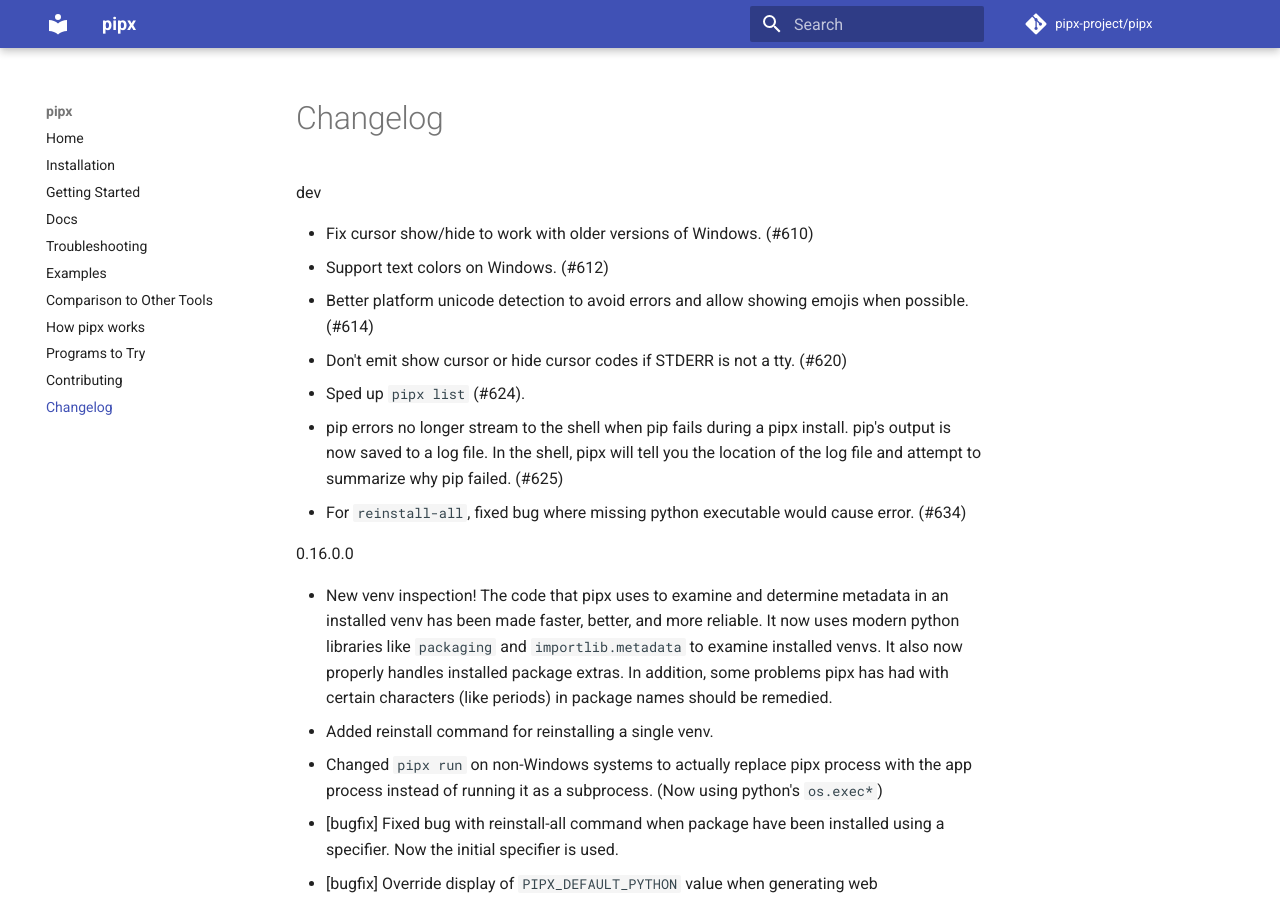
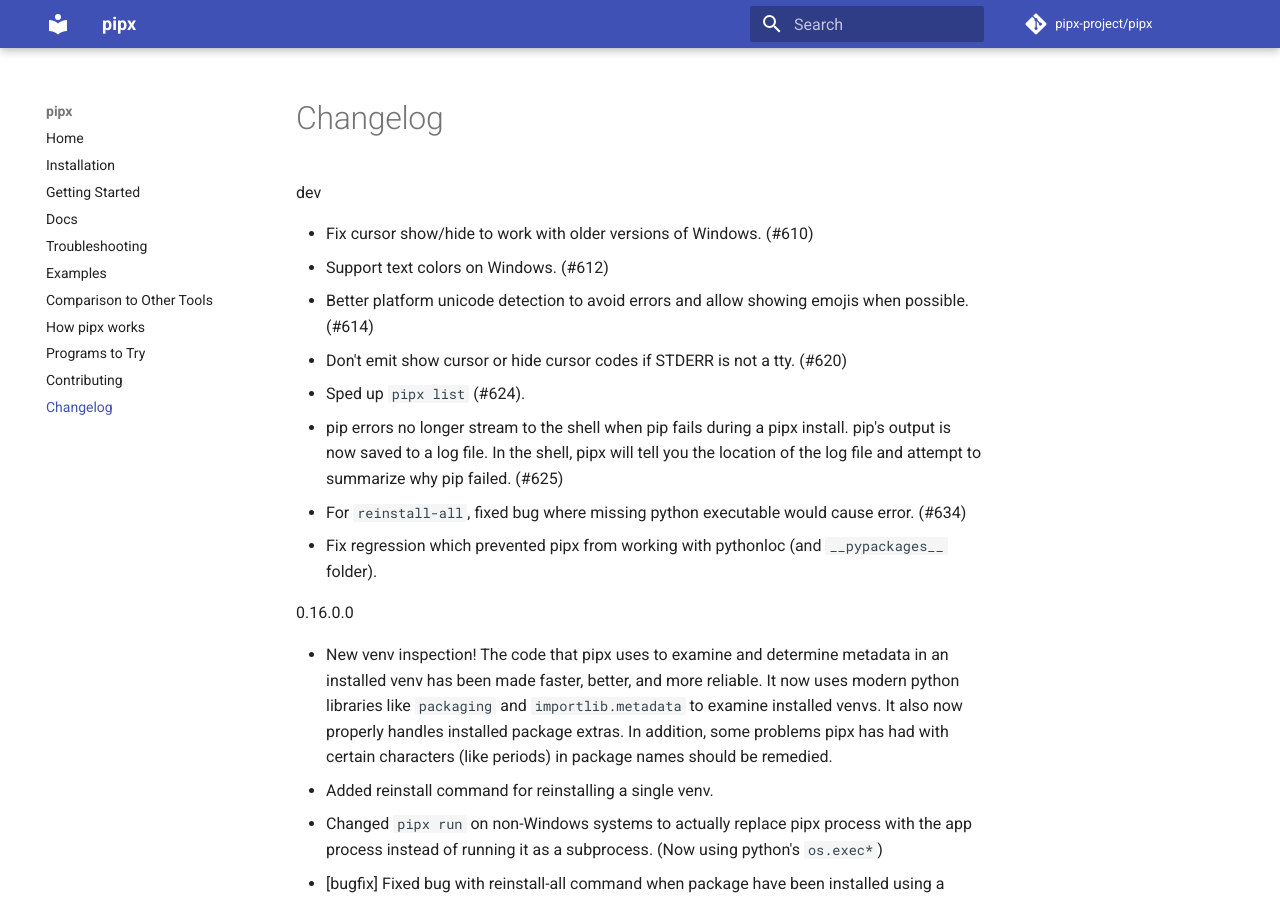
Before and after one commit to pypa/pipx, an MkDocs documentation site: the page built from docs/changelog.md, in a window 1280 px wide and 900 px high. Built offline with MkDocs 1.6.1 and Material for MkDocs 9.7.7, drawn with Linux system fonts in a browser that asks for light colours; comment, search, counter and statistics services are not loaded.

Commit message:
Add changelog entry.

```diff
--- a/docs/changelog.md
+++ b/docs/changelog.md
@@ -7,6 +7,7 @@
 - Sped up `pipx list` (#624).
 - pip errors no longer stream to the shell when pip fails during a pipx install.  pip's output is now saved to a log file.  In the shell, pipx will tell you the location of the log file and attempt to summarize why pip failed. (#625)
 - For `reinstall-all`, fixed bug where missing python executable would cause error. (#634)
+- Fix regression which prevented pipx from working with pythonloc (and `__pypackages__` folder).
 
 0.16.0.0
 
```
